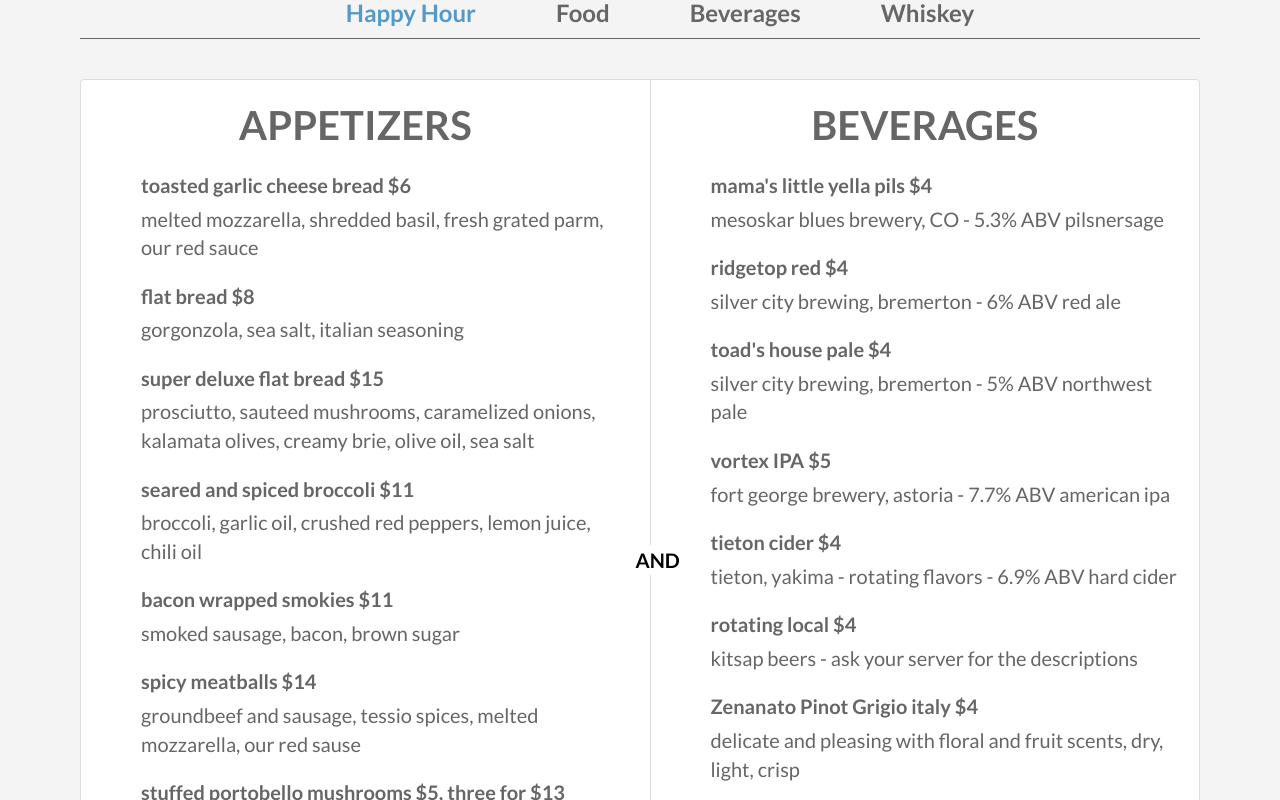
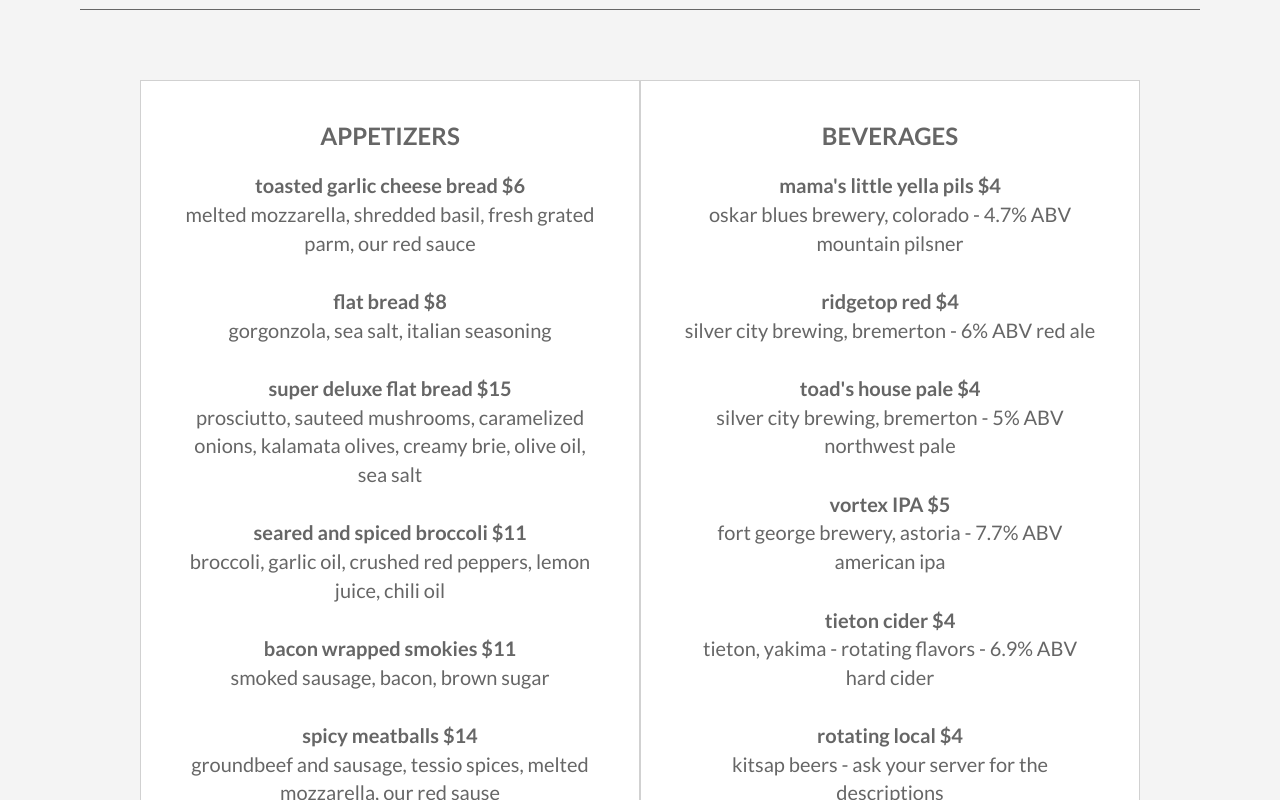
Before and after one commit to montgomeryrd/tessio, a React (Create React App) app: page / in a window 1280 px wide. Shown: the part 1660-2460 px from the top of the page. Built offline with nearby package versions, Linux system fonts and the light colour scheme.

Commit message:
nearing completing desktop styles

```diff
--- a/src/App.js
+++ b/src/App.js
@@ -9,7 +9,7 @@ function App() {
 			<Section
 				name = {'pimg1'}
 				imageText = {'tessio'}
-				title = {'A message to our patrons and friends, from Tessio'}
+				title = {'A message to our patrons and friends from Tessio'}
 				text = {`We appreciate you, whether you were getting to know us or simply enjoying our selections and service. During this time, it means a lot to us to be able to continue to provide the same level of quality and service you would expect while adhering to Washington State Covid Requirements. While we're currently unable to provide a dine-in experience, we have built a sheltered eating area just out front with two tables, each equipped with their own heater beneathe strings of lights, partitioned by a divider where our servers can assist you. We also provide plenty of take-out options for food and alcohol. We're all in this together so please take care and be safe.`}
 			/>
 			<Section
--- a/src/components/Breadcrumbs.js
+++ b/src/components/Breadcrumbs.js
@@ -5,7 +5,7 @@ const Breadcrumbs = () => {
         <div className="ptext">
             <span className="breadcrumbs">
                 <a href="#menu-list-container">
-                    see our menu
+                    view our menu
                 </a>
                 <span> ∙ </span>
                 <a href="#discover-tessio">
--- a/src/components/menu/Drinks.js
+++ b/src/components/menu/Drinks.js
@@ -4,7 +4,7 @@ const Drinks = () => {
 
     const mixedDrinks = cocktails.map((item, index) => {
         return (
-            <li className="menu-item-container" key={index}>
+            <li key={index}>
                 <p className="menu-item">
                     {item.item} ${item.price}
                 </p>
@@ -17,7 +17,7 @@ const Drinks = () => {
 
     const beer = beers.map((item, index) => {
         return (
-            <li className="menu-item-container" key={index}>
+            <li key={index}>
                 <p className="menu-item">
                     {item.item} ${item.price}
                 </p>
@@ -30,7 +30,7 @@ const Drinks = () => {
 
     const wine = wines.map((item, index) => {
         return (
-            <li className="menu-item-container" key={index}>
+            <li key={index}>
                 {item.type}
                 <p className="menu-item">
                     {item.item} ${item.price}
@@ -43,31 +43,29 @@ const Drinks = () => {
     });
 
     return (
-        <div className="menu-container food-container">
-        <div className="menu-div">
-            <h3 className="menu-head">TESSIO COCKTAILS</h3>
+        <div className="menu-container">
+
+            <div className="menu-div three-column-view">
+                <h3 className="menu-head">COCKTAILS</h3>
                 <ul>
                     {mixedDrinks}
                 </ul>
             </div>
-        <div className="divider">
-            <div className="vertical-line"></div>
-        </div>
-        <div className="menu-div">
+
+            <div className="menu-div three-column-view">
                 <h3 className="menu-head">WINE</h3>
                 <ul>
                     {wine}
                 </ul>
             </div>
-        <div className="divider">
-            <div className="vertical-line"></div>
-        </div>
-        <div className="menu-div">
+
+            <div className="menu-div three-column-view">
                 <h3 className="menu-head">BEER</h3>
                 <ul>
                     {beer}
                 </ul>
             </div>
+
         </div>
     )
 }
--- a/src/components/menu/Food.js
+++ b/src/components/menu/Food.js
@@ -4,7 +4,7 @@ const Food = () => {
 
     const starts = starters.map((item, index) => {
         return (
-            <li className="menu-item-container" key={index}>
+            <li key={index}>
                 <p className="menu-item">
                     {item.item} ${item.price}
                 </p>
@@ -17,7 +17,7 @@ const Food = () => {
 
     const greens = salads.map((item, index) => {
         return (
-            <li className="menu-item-container" key={index}>
+            <li key={index}>
                 <p className="menu-item">
                     {item.item} ${item.price}
                 </p>
@@ -30,7 +30,7 @@ const Food = () => {
 
     const pies = pizzas.map((item, index) => {
         return (
-            <li className="menu-item-container" key={index}>
+            <li key={index}>
                 <p className="menu-item">
                     {item.item} ${item.price}
                 </p>
@@ -43,7 +43,7 @@ const Food = () => {
 
     const sammies = paninis.map((item, index) => {
         return (
-            <li className="menu-item-container" key={index}>
+            <li key={index}>
                 <p className="menu-item">
                     {item.item} ${item.price}
                 </p>
@@ -55,40 +55,36 @@ const Food = () => {
     });
 
     return (
-        <div className="menu-container food-container">
-            <div className="menu-div">
+        <div className="menu-container">
+
+            <div className="menu-div four-column-view">
                 <h3 className="menu-head">STARTERS</h3>
                 <ul>
                     {starts}
                 </ul>
             </div>
-            <div className="divider">
-                <div className="vertical-line"></div>
-            </div>
-            <div className="menu-div">
+
+            <div className="menu-div four-column-view">
                 <h3 className="menu-head">10" PIZZAS</h3>
                 <ul>
                     {pies}
                 </ul>
             </div>
-            <div className="divider">
-                <div className="vertical-line"></div>
-            </div>
-            <div className="menu-div">
-                <h3 className="menu-head">TESSIO PANINIS</h3>
+
+            <div className="menu-div four-column-view">
+                <h3 className="menu-head">PANINIS</h3>
                 <ul>
                     {sammies}
                 </ul>
             </div>
-            <div className="divider">
-                <div className="vertical-line"></div>
-            </div>
-            <div className="menu-div">
-                <h3 className="menu-head">TESSIO SALADS</h3>
+
+            <div className="menu-div four-column-view">
+                <h3 className="menu-head">SALADS</h3>
                 <ul>
                     {greens}
                 </ul>
             </div>
+
         </div>
     )
 }
--- a/src/components/menu/HappyHour.js
+++ b/src/components/menu/HappyHour.js
@@ -4,7 +4,7 @@ const HappyHour = () => {
 
     const apps = appetizers.map((item, index) => {
         return (
-            <li className="menu-item-container" key={index}>
+            <li key={index}>
                 <p className="menu-item">
                     {item.item} ${item.price}
                 </p>
@@ -17,7 +17,7 @@ const HappyHour = () => {
 
     const beers = tapBeers.map((item, index) => {
         return (
-            <li className="menu-item-container" key={index}>
+            <li key={index}>
                 <p className="menu-item">
                     {item.item} ${item.price}
                 </p>
@@ -30,7 +30,7 @@ const HappyHour = () => {
 
     const wines = houseWines.map((item, index) => {
         return (
-            <li className="menu-item-container" key={index}>
+            <li key={index}>
                 <p className="menu-item">
                     {item.item} ${item.price}
                 </p>
@@ -43,7 +43,7 @@ const HappyHour = () => {
 
     const well = wells.map((item, index) => {
         return (
-            <li className="menu-item-container" key={index}>
+            <li key={index}>
                 <p className="menu-item">
                     {item.item} ${item.price}
                 </p>
@@ -55,17 +55,12 @@ const HappyHour = () => {
     });
 
     return (
-        <div className="menu-container happy-hour-container">
+        <div className="menu-container">
             <div className="menu-div">
                 <h3 className="menu-head">APPETIZERS</h3>
                 <ul>
                     {apps}
                 </ul>
-            </div>
-            <div className="divider">
-                <div className="vertical-line">
-                    <span>AND</span>
-                </div>
             </div>
             <div className="menu-div">
                 <h3 className="menu-head">BEVERAGES</h3>
--- a/src/components/menu/data.js
+++ b/src/components/menu/data.js
@@ -45,7 +45,7 @@ export const tapBeers = [
     {
         item : "mama's little yella pils",
         price: "4",
-        description: "mesoskar blues brewery, CO - 5.3% ABV pilsnersage"
+        description: "oskar blues brewery, colorado - 4.7% ABV mountain pilsner"
     },
     {
         item: "ridgetop red",
--- a/src/index.css
+++ b/src/index.css
@@ -94,61 +94,51 @@ li {
   font-size: 1.2em;
   font-weight: 600;
 }
+/* Menu Styles */
 .menu-container {
+  position: relative;
   display: flex;
   flex-direction: row;
   justify-content: center;
-  border: .5px solid rgb(220, 220, 220);
-  background-color: white;
-  margin: auto;
-  border-radius: 1mm;
+  flex-wrap: wrap;
+  padding: 30px;
 }
 .menu-div {
   position: relative;
-  width: 100%;
-  padding: 20px;
+  display: flex;
+  flex-direction: row;
+  justify-content: center;
+  flex-wrap: wrap;
+  padding: 40px;
+  background-color: white;
+  border: .5px solid rgb(209, 209, 209);
+  width: 500px;
+}
+.three-column-view {
+  flex-basis: 30%;
+}
+.four-column-view {
+  flex-basis: 25%;
+}
+.menu-head {
+  position: absolute;
+  margin: 0 auto;
+  font-size: 1.2em;
 }
 .menu-div ul {
-  font-size: 1em;
+  margin-top: 50px;
 }
-.menu-item-container {
-  text-align: left;
-}
-.menu-list-container h3 {
-  position: relative;
-  font-size: 2em;
+.menu-div ul li {
+  margin-left: -40px;
 }
 .menu-item {
   font-weight: 600;
 }
 .menu-description {
-  margin-top: -15px;
-  padding-bottom: 20px;
+  margin-top: -20px;
+  padding-bottom: 30px;
 }
-
-/* menu divider */
-.divider span {
-  position: relative;
-  background-color: white;
-  color: black;
-  font-weight: 600;
-  padding: 5px;
-  margin: auto 0 auto -20px;
-}
-.vertical-line {
-  position: relative;
-  display: flex;
-  flex-direction: column;
-  width: 0;
-  margin-left: 20px;
-  height: 100%;
-  border-left: 1px solid rgb(220, 220, 220);
-}
-/* ------------ */
 /* About Section */
-/* .logo {
-  width: 100px;
-} */
 .about-container {
   display: flex;
   flex-direction: row;
@@ -188,7 +178,7 @@ li {
   margin-left: 10px;
 }
 .about-tessio-links li a:hover {
-  color: teal;
+  color: #5499C7;
   /* transition: 1000ms; */
 }
 .icons {
```
Also changed, not shown: src/components/menu/Liquors.js (+29 -43 lines), 1 other file (tests, documents, lock files or other folders). Lines whose indentation alone changed are shown as unchanged.
